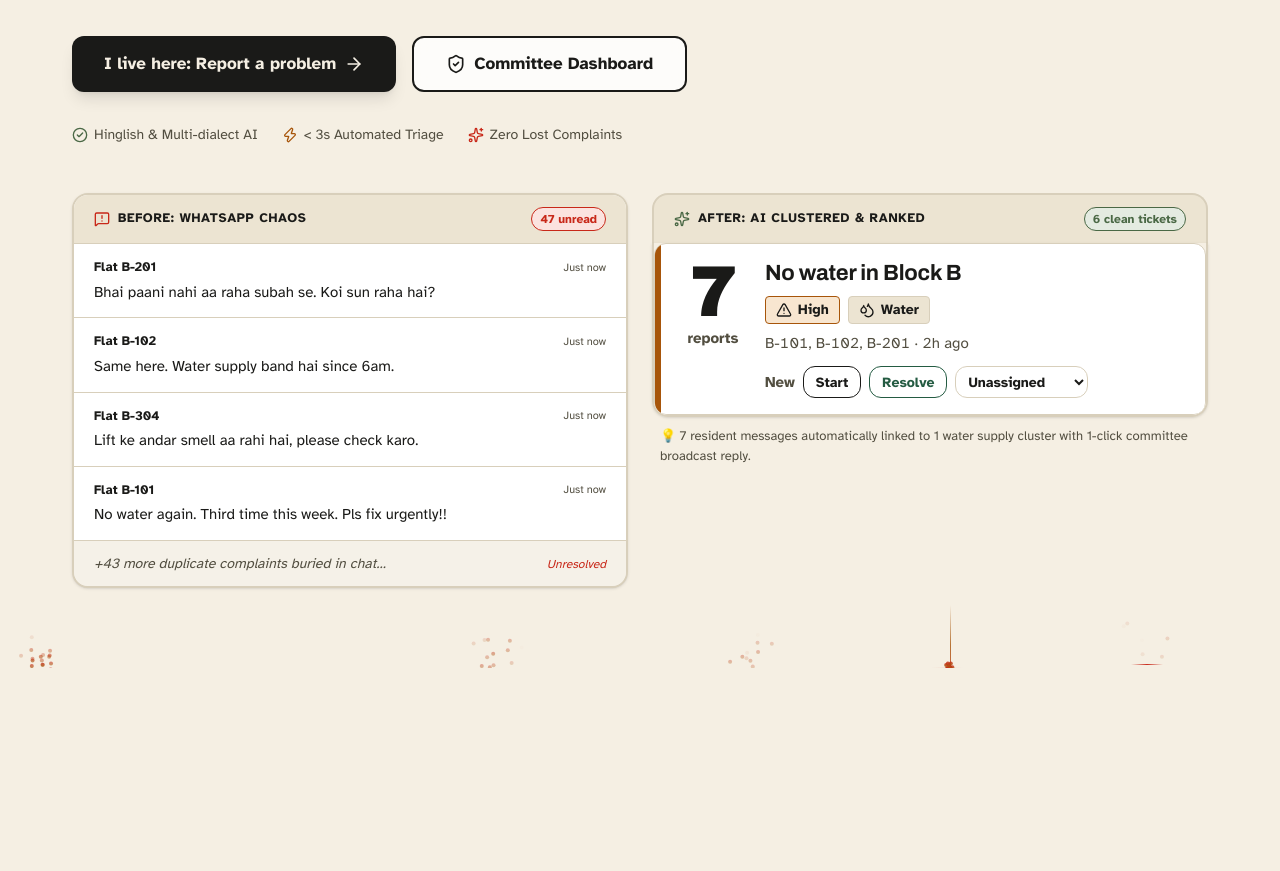
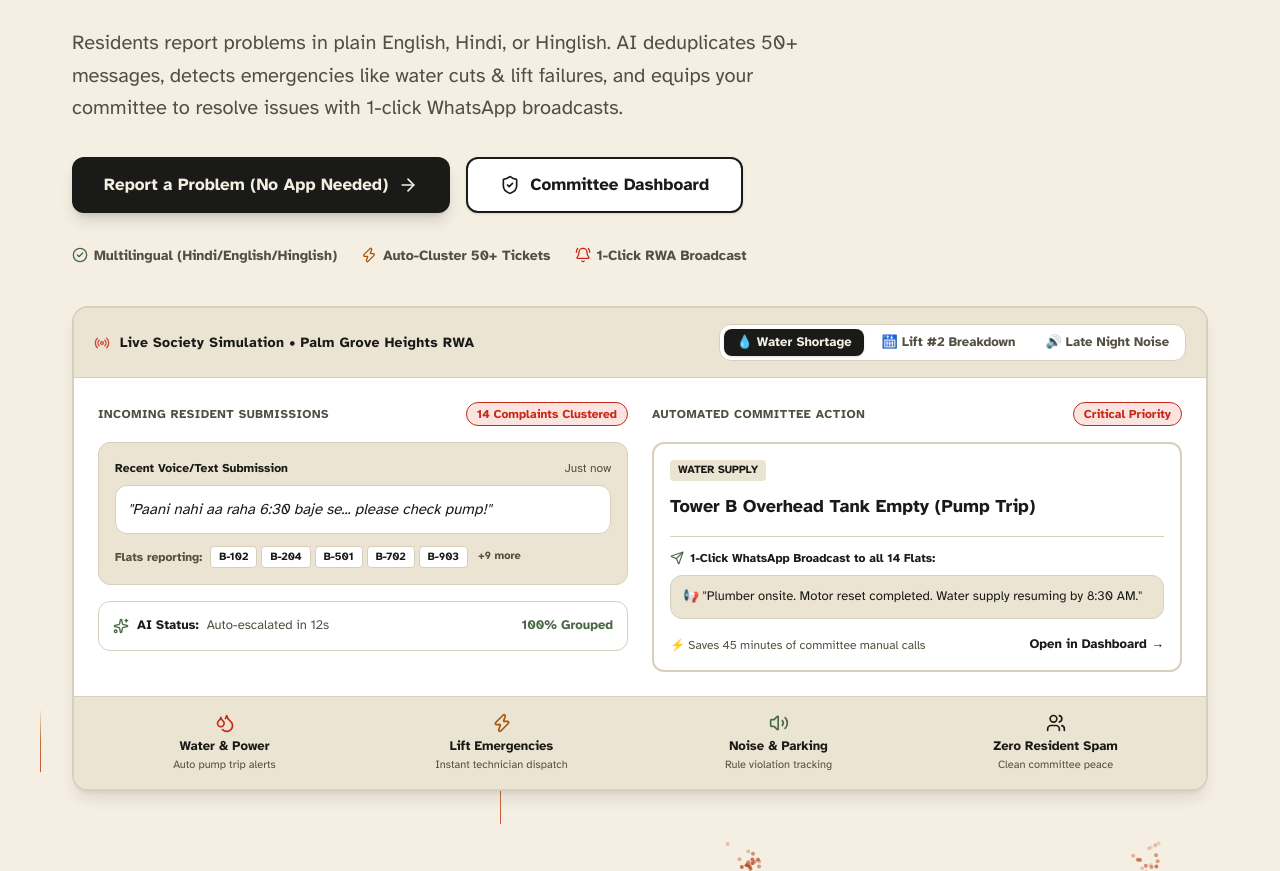
Before and after one commit to shreyansh-real/Zephr_VC, a Next.js app: page / in a window 1280 px wide. Shown: the part 387-1258 px from the top of the page. Before the commit the page ends 1055 px from the top, so only its background shows below. Built offline with nearby package versions, Linux system fonts and the light colour scheme.

Commit message:
feat(hero): add 2-line attractive headline and interactive society resolution hub

```diff
--- a/app/landing-hero.tsx
+++ b/app/landing-hero.tsx
@@ -1,183 +1,322 @@
 "use client";
 
-import { useRef } from "react";
+import { useState } from "react";
 import Link from "next/link";
-import { ClusterCard } from "@/components/cluster-card";
 import { TypewriterEffectSmooth } from "@/components/ui/typewriter-effect";
 import { BackgroundBeamsWithCollision } from "@/components/ui/background-beams-with-collision";
-import { ArrowRight, ShieldCheck, Zap, MessageSquareWarning, Sparkles, CheckCircle2 } from "lucide-react";
+import {
+  ArrowRight,
+  ShieldCheck,
+  Zap,
+  Sparkles,
+  Droplets,
+  Volume2,
+  Users,
+  CheckCircle2,
+  Radio,
+  Send,
+  BellRing
+} from "lucide-react";
 
-const DEMO_CLUSTER = {
-  id: "demo",
-  title: "No water in Block B",
-  category: "Water",
-  urgency: "High",
-  status: "New",
-  assignee: null,
-  complaint_count: 7,
-  flats: ["B-101", "B-102", "B-201"],
-  needs_review: false,
-  escalated: false,
-  created_at: { _seconds: Math.floor(Date.now() / 1000) - 7200 },
-  urgency_rank: 2,
-};
+interface TabData {
+  id: string;
+  label: string;
+  category: string;
+  title: string;
+  urgency: "Critical" | "High" | "Medium";
+  urgencyColor: string;
+  badgeBg: string;
+  flats: string[];
+  complaintCount: number;
+  sampleChat: string;
+  resolutionTime: string;
+  broadcastMessage: string;
+}
 
-const DEMO_MESSAGES = [
-  { id: 1, from: "Flat B-201", text: "Bhai paani nahi aa raha subah se. Koi sun raha hai?" },
-  { id: 2, from: "Flat B-102", text: "Same here. Water supply band hai since 6am." },
-  { id: 3, from: "Flat B-304", text: "Lift ke andar smell aa rahi hai, please check karo." },
-  { id: 4, from: "Flat B-101", text: "No water again. Third time this week. Pls fix urgently!!" },
+const TABS: TabData[] = [
+  {
+    id: "water",
+    label: "💧 Water Shortage",
+    category: "Water Supply",
+    title: "Tower B Overhead Tank Empty (Pump Trip)",
+    urgency: "Critical",
+    urgencyColor: "var(--critical)",
+    badgeBg: "var(--critical-tint)",
+    flats: ["B-102", "B-204", "B-501", "B-702", "B-903"],
+    complaintCount: 14,
+    sampleChat: '"Paani nahi aa raha 6:30 baje se... please check pump!"',
+    resolutionTime: "Auto-escalated in 12s",
+    broadcastMessage: "Plumber onsite. Motor reset completed. Water supply resuming by 8:30 AM."
+  },
+  {
+    id: "lift",
+    label: "🛗 Lift #2 Breakdown",
+    category: "Elevator Maintenance",
+    title: "Tower A Passenger Lift Stuck at 4th Floor",
+    urgency: "Critical",
+    urgencyColor: "var(--critical)",
+    badgeBg: "var(--critical-tint)",
+    flats: ["A-401", "A-404", "A-802"],
+    complaintCount: 8,
+    sampleChat: '"Lift #2 making strange sound and halted at 4th floor."',
+    resolutionTime: "Technician dispatched",
+    broadcastMessage: "OTIS technician at Tower A. Lift #1 operational, Lift #2 under inspection."
+  },
+  {
+    id: "noise",
+    label: "🔊 Late Night Noise",
+    category: "Community & Quiet Hours",
+    title: "Clubhouse Terrace Music After 10:30 PM",
+    urgency: "Medium",
+    urgencyColor: "var(--high)",
+    badgeBg: "var(--high-tint)",
+    flats: ["C-201", "C-202"],
+    complaintCount: 5,
+    sampleChat: '"Too loud party noise near Tower C terrace."',
+    resolutionTime: "Guard alerted",
+    broadcastMessage: "Security team requested clubhouse music volume be turned down per RWA rules."
+  }
 ];
 
 export function LandingHero() {
-  const hasCountedRef = useRef<boolean>(false);
+  const [activeTab, setActiveTab] = useState<string>("water");
+  const currentTab = TABS.find((t) => t.id === activeTab) || TABS[0];
 
   const typewriterWords = [
-    { text: "20" },
-    { text: "messages." },
-    { text: "6" },
-    { text: "issues." },
-    { text: "Start" },
-    { text: "with" },
-    { text: "the" },
-    { text: "red", className: "text-[var(--critical)]" },
-    { text: "one.", className: "text-[var(--critical)]" },
+    { text: "Smart" },
+    { text: "AI" },
+    { text: "Triage" },
+    { text: "for" },
+    { text: "Housing" },
+    { text: "Societies." },
   ];
 
   return (
     <BackgroundBeamsWithCollision className="py-12 md:py-20">
       <div className="max-w-[1200px] w-full mx-auto px-4 md:px-8 relative z-10">
 
-        {/* Pill Badge */}
-        <div className="flex justify-center md:justify-start mb-6">
-          <div className="inline-flex items-center gap-2 px-3.5 py-1.5 rounded-full border border-[var(--border-strong)] bg-[var(--surface)]/90 backdrop-blur-sm shadow-sm">
-            <span className="flex h-2 w-2 rounded-full bg-[var(--critical)] animate-pulse" />
-            <span className="text-[13px] font-semibold tracking-wide text-[var(--ink)]">
-              AI Society Triage • Built for RWA Committees
+        {/* Top Community Badge */}
+        <div className="flex justify-center md:justify-start mb-4">
+          <div className="inline-flex items-center gap-2 px-4 py-1.5 rounded-full border border-[var(--border-strong)] bg-[var(--surface)]/90 backdrop-blur-md shadow-sm">
+            <span className="flex h-2.5 w-2.5 rounded-full bg-[var(--critical)] animate-pulse" />
+            <span className="text-[13px] sm:text-[14px] font-bold tracking-wide text-[var(--ink)]">
+              Next-Gen RWA & Society Management System
             </span>
           </div>
         </div>
 
-        {/* Hero Top Grid */}
-        <div className="max-w-[840px] mb-12 text-center md:text-left">
-          {/* Animated Headline */}
+        {/* 2-Line Hero Section Header */}
+        <div className="max-w-[900px] mb-10 text-center md:text-left">
+          {/* Line 1: Typewriter Animation */}
           <TypewriterEffectSmooth
             words={typewriterWords}
-            className="justify-center md:justify-start mb-4"
+            className="justify-center md:justify-start -mb-1"
           />
 
-          {/* Subtitle */}
-          <p className="text-[18px] sm:text-[20px] md:text-[22px] font-medium text-[var(--muted-foreground)] mb-8 leading-relaxed max-w-[720px]">
-            AI reads noisy WhatsApp chats, extracts real problems, groups duplicates into single actionable clusters, and prioritizes urgent emergencies.
+          {/* Line 2: Catchy & Informative Follow-up */}
+          <h2 className="text-[26px] sm:text-[34px] md:text-[44px] font-black font-display tracking-tight text-[var(--ink)] leading-[1.15] mb-5">
+            Turn WhatsApp chaos into prioritized, solved issues.
+          </h2>
+
+          {/* High-Clarity Subtitle */}
+          <p className="text-[17px] sm:text-[19px] md:text-[20px] font-normal text-[var(--muted-foreground)] mb-8 leading-relaxed max-w-[780px]">
+            Residents report problems in plain English, Hindi, or Hinglish. AI deduplicates 50+ messages, detects emergencies like water cuts &amp; lift failures, and equips your committee to resolve issues with 1-click WhatsApp broadcasts.
           </p>
 
-          {/* CTA Buttons */}
+          {/* High-Contrast CTA Buttons */}
           <div className="flex flex-col sm:flex-row items-stretch sm:items-center gap-4 mb-8">
             <Link
               href="/report"
-              className="group relative inline-flex items-center justify-center gap-2 h-14 px-8 rounded-xl font-bold text-[17px] bg-[var(--ink)] text-[var(--ink-inverse)] shadow-lg shadow-black/10 hover:opacity-95 hover:scale-[1.01] active:scale-[0.99] transition-all focus:outline-none focus:ring-4 focus:ring-[var(--border-strong)]"
+              className="group relative inline-flex items-center justify-center gap-2.5 h-14 px-8 rounded-xl font-black text-[17px] bg-[var(--ink)] text-[var(--ink-inverse)] shadow-lg shadow-black/15 hover:opacity-90 hover:scale-[1.01] active:scale-[0.99] transition-all focus:outline-none focus:ring-4 focus:ring-[var(--border-strong)]"
             >
-              <span>I live here: Report a problem</span>
+              <span>Report a Problem (No App Needed)</span>
               <ArrowRight className="w-5 h-5 transition-transform group-hover:translate-x-1" />
             </Link>
 
             <Link
               href="/committee"
-              className="inline-flex items-center justify-center gap-2 h-14 px-8 rounded-xl font-bold text-[17px] border-2 border-[var(--ink)] text-[var(--ink)] bg-[var(--surface)]/80 backdrop-blur-sm hover:bg-[var(--surface-2)] hover:scale-[1.01] active:scale-[0.99] transition-all focus:outline-none focus:ring-4 focus:ring-[var(--border-strong)]"
+              className="inline-flex items-center justify-center gap-2.5 h-14 px-8 rounded-xl font-bold text-[17px] border-2 border-[var(--ink)] text-[var(--ink)] bg-[var(--surface)] hover:bg-[var(--surface-2)] hover:scale-[1.01] active:scale-[0.99] transition-all focus:outline-none focus:ring-4 focus:ring-[var(--border-strong)] shadow-sm"
             >
               <ShieldCheck className="w-5 h-5 text-[var(--ink)]" />
               <span>Committee Dashboard</span>
             </Link>
           </div>
 
-          {/* Quick Value Metrics */}
-          <div className="flex flex-wrap items-center justify-center md:justify-start gap-4 sm:gap-6 text-[13px] sm:text-[14px] font-medium text-[var(--muted-foreground)]">
+          {/* Fast Feature Badges */}
+          <div className="flex flex-wrap items-center justify-center md:justify-start gap-4 sm:gap-6 text-[13px] sm:text-[14px] font-bold text-[var(--muted-foreground)]">
             <div className="flex items-center gap-1.5">
               <CheckCircle2 className="w-4 h-4 text-[var(--low)]" />
-              <span>Hinglish & Multi-dialect AI</span>
+              <span>Multilingual (Hindi/English/Hinglish)</span>
             </div>
             <div className="flex items-center gap-1.5">
               <Zap className="w-4 h-4 text-[var(--high)]" />
-              <span>&lt; 3s Automated Triage</span>
+              <span>Auto-Cluster 50+ Tickets</span>
             </div>
             <div className="flex items-center gap-1.5">
-              <Sparkles className="w-4 h-4 text-[var(--critical)]" />
-              <span>Zero Lost Complaints</span>
+              <BellRing className="w-4 h-4 text-[var(--critical)]" />
+              <span>1-Click RWA Broadcast</span>
             </div>
           </div>
         </div>
 
-        {/* Before / After Interactive Showcase */}
-        <div className="grid grid-cols-1 md:grid-cols-2 gap-6 items-start">
+        {/* Interactive Society Pulse & Live Resolution Hub */}
+        <div className="rounded-2xl border-2 border-[var(--border-token)] bg-[var(--surface)] shadow-lg overflow-hidden backdrop-blur-md">
 
-          {/* Before — WhatsApp Chaos */}
-          <div
-            className="rounded-2xl border-2 border-[var(--border-token)] overflow-hidden shadow-sm backdrop-blur-sm"
-            style={{ backgroundColor: "var(--surface)" }}
-            aria-label="Before: raw WhatsApp messages"
-          >
-            <div
-              className="px-5 py-3 border-b border-[var(--border-token)] flex items-center justify-between"
-              style={{ backgroundColor: "var(--surface-2)" }}
-            >
-              <div className="flex items-center gap-2">
-                <MessageSquareWarning className="w-4 h-4 text-[var(--critical)]" />
-                <span className="text-[13px] font-bold text-[var(--ink)] uppercase tracking-wider">
-                  Before: WhatsApp Chaos
-                </span>
-              </div>
-              <span className="text-[12px] font-bold px-2 py-0.5 rounded-full bg-[var(--critical-tint)] text-[var(--critical)] border border-[var(--critical)]">
-                47 unread
-              </span>
-            </div>
-            <ul className="divide-y divide-[var(--border-token)]">
-              {DEMO_MESSAGES.map((msg) => (
-                <li key={msg.id} className="px-5 py-3.5 flex flex-col gap-1 transition-colors hover:bg-[var(--surface-2)]">
-                  <div className="flex items-center justify-between">
-                    <span className="text-[13px] font-bold text-[var(--ink)]">{msg.from}</span>
-                    <span className="text-[11px] text-[var(--muted-foreground)]">Just now</span>
-                  </div>
-                  <span className="text-[15px] text-[var(--ink)]" style={{ lineHeight: 1.45 }}>{msg.text}</span>
-                </li>
-              ))}
-              <li className="px-5 py-3 text-[14px] text-[var(--muted-foreground)] italic flex items-center justify-between bg-[var(--surface-2)]/50">
-                <span>+43 more duplicate complaints buried in chat…</span>
-                <span className="text-[12px] font-medium text-[var(--critical)]">Unresolved</span>
-              </li>
-            </ul>
-          </div>
-
-          {/* After — AI Clustered & Actionable */}
-          <div aria-label="After: AI-grouped issue" className="flex flex-col">
-            <div
-              className="px-5 py-3 rounded-t-2xl border-2 border-b-0 border-[var(--border-token)] flex items-center justify-between"
-              style={{ backgroundColor: "var(--surface-2)" }}
-            >
-              <div className="flex items-center gap-2">
-                <Sparkles className="w-4 h-4 text-[var(--low)]" />
-                <span className="text-[13px] font-bold text-[var(--ink)] uppercase tracking-wider">
-                  After: AI Clustered & Ranked
-                </span>
-              </div>
-              <span className="text-[12px] font-bold px-2 py-0.5 rounded-full bg-[var(--low-tint)] text-[var(--low)] border border-[var(--low)]">
-                6 clean tickets
+          {/* Header Bar */}
+          <div className="px-5 py-4 border-b border-[var(--border-token)] bg-[var(--surface-2)] flex flex-wrap items-center justify-between gap-3">
+            <div className="flex items-center gap-2.5">
+              <Radio className="w-4 h-4 text-[var(--critical)] animate-pulse" />
+              <span className="text-[14px] font-bold text-[var(--ink)] tracking-wide">
+                Live Society Simulation • Palm Grove Heights RWA
               </span>
             </div>
 
-            <div className="rounded-b-2xl border-2 border-t-0 border-[var(--border-token)] overflow-hidden shadow-sm">
-              <ClusterCard
-                cluster={DEMO_CLUSTER}
-                variant="row"
-                onClick={() => {}}
-                onUpdate={() => {}}
-                hasCountedRef={hasCountedRef}
-              />
+            {/* Quick Interactive Selector */}
+            <div className="flex items-center gap-1.5 bg-[var(--surface)] p-1 rounded-lg border border-[var(--border-token)]">
+              {TABS.map((tab) => (
+                <button
+                  key={tab.id}
+                  onClick={() => setActiveTab(tab.id)}
+                  className={`px-3 py-1 text-[13px] font-bold rounded-md transition-all ${
+                    activeTab === tab.id
+                      ? "bg-[var(--ink)] text-[var(--ink-inverse)] shadow-sm"
+                      : "text-[var(--muted-foreground)] hover:text-[var(--ink)] hover:bg-[var(--surface-2)]"
+                  }`}
+                >
+                  {tab.label}
+                </button>
+              ))}
+            </div>
+          </div>
+
+          {/* Interactive Hub Grid */}
+          <div className="p-5 sm:p-6 grid grid-cols-1 lg:grid-cols-12 gap-6 items-start">
+
+            {/* Left Column: Raw Resident Messages (Grouped Automatically) */}
+            <div className="lg:col-span-6 flex flex-col gap-4">
+              <div className="flex items-center justify-between">
+                <span className="text-[12px] font-bold uppercase tracking-wider text-[var(--muted-foreground)]">
+                  Incoming Resident Submissions
+                </span>
+                <span className="text-[12px] font-bold px-2.5 py-0.5 rounded-full bg-[var(--critical-tint)] text-[var(--critical)] border border-[var(--critical)]">
+                  {currentTab.complaintCount} Complaints Clustered
+                </span>
+              </div>
+
+              {/* Chat Simulation Bubble */}
+              <div className="p-4 rounded-xl border border-[var(--border-token)] bg-[var(--surface-2)] flex flex-col gap-2">
+                <div className="flex items-center justify-between text-[12px] text-[var(--muted-foreground)]">
+                  <span className="font-bold text-[var(--ink)]">Recent Voice/Text Submission</span>
+                  <span>Just now</span>
+                </div>
+                <p className="text-[15px] font-medium text-[var(--ink)] italic bg-[var(--surface)] p-3 rounded-lg border border-[var(--border-token)]">
+                  {currentTab.sampleChat}
+                </p>
+                <div className="flex items-center gap-2 pt-1">
+                  <span className="text-[12px] font-semibold text-[var(--muted-foreground)]">Flats reporting:</span>
+                  <div className="flex flex-wrap gap-1">
+                    {currentTab.flats.map((flat) => (
+                      <span key={flat} className="text-[11px] font-bold px-2 py-0.5 rounded bg-[var(--surface)] text-[var(--ink)] border border-[var(--border-token)]">
+                        {flat}
+                      </span>
+                    ))}
+                    <span className="text-[11px] font-bold px-1.5 py-0.5 text-[var(--muted-foreground)]">
+                      +{currentTab.complaintCount - currentTab.flats.length} more
+                    </span>
+                  </div>
+                </div>
+              </div>
+
+              {/* AI Auto-Diagnosis */}
+              <div className="p-3.5 rounded-xl border border-[var(--border-token)] bg-[var(--surface)] flex items-center justify-between text-[13px]">
+                <div className="flex items-center gap-2">
+                  <Sparkles className="w-4 h-4 text-[var(--low)]" />
+                  <span className="font-bold text-[var(--ink)]">AI Status:</span>
+                  <span className="text-[var(--muted-foreground)]">{currentTab.resolutionTime}</span>
+                </div>
+                <span className="font-bold text-[var(--low)]">100% Grouped</span>
+              </div>
             </div>
 
-            <p className="text-[13px] text-[var(--muted-foreground)] mt-2.5 px-2 text-center md:text-left">
-              💡 7 resident messages automatically linked to 1 water supply cluster with 1-click committee broadcast reply.
-            </p>
+            {/* Right Column: AI Cluster & Instant RWA WhatsApp Broadcast */}
+            <div className="lg:col-span-6 flex flex-col gap-4">
+              <div className="flex items-center justify-between">
+                <span className="text-[12px] font-bold uppercase tracking-wider text-[var(--muted-foreground)]">
+                  Automated Committee Action
+                </span>
+                <span
+                  className="text-[12px] font-black px-2.5 py-0.5 rounded-full"
+                  style={{ backgroundColor: currentTab.badgeBg, color: currentTab.urgencyColor, border: `1px solid ${currentTab.urgencyColor}` }}
+                >
+                  {currentTab.urgency} Priority
+                </span>
+              </div>
+
+              {/* Resolved Action Box */}
+              <div className="p-4 rounded-xl border-2 border-[var(--border-token)] bg-[var(--surface)] flex flex-col gap-3">
+                <div className="flex items-center gap-2">
+                  <span className="text-[11px] font-black px-2 py-0.5 rounded bg-[var(--surface-2)] text-[var(--ink)] uppercase">
+                    {currentTab.category}
+                  </span>
+                </div>
+
+                <h4 className="text-[18px] font-bold text-[var(--ink)]">
+                  {currentTab.title}
+                </h4>
+
+                {/* Instant 1-Click WhatsApp Broadcast Feature */}
+                <div className="mt-1 pt-3 border-t border-[var(--border-token)] flex flex-col gap-2">
+                  <div className="flex items-center justify-between">
+                    <span className="text-[12px] font-bold text-[var(--ink)] flex items-center gap-1.5">
+                      <Send className="w-3.5 h-3.5 text-[var(--low)]" />
+                      1-Click WhatsApp Broadcast to all {currentTab.complaintCount} Flats:
+                    </span>
+                  </div>
+                  <div className="p-3 rounded-lg bg-[var(--surface-2)] text-[13px] font-medium text-[var(--ink)] border border-[var(--border-token)] leading-snug">
+                    📢 &quot;{currentTab.broadcastMessage}&quot;
+                  </div>
+                </div>
+
+                <div className="flex items-center justify-between pt-1">
+                  <span className="text-[12px] text-[var(--muted-foreground)] font-medium">
+                    ⚡ Saves 45 minutes of committee manual calls
+                  </span>
+                  <Link
+                    href="/committee"
+                    className="text-[13px] font-bold text-[var(--ink)] hover:underline flex items-center gap-1"
+                  >
+                    Open in Dashboard &rarr;
+                  </Link>
+                </div>
+              </div>
+            </div>
+
           </div>
+
+          {/* Bottom Society Benefits Strip */}
+          <div className="border-t border-[var(--border-token)] bg-[var(--surface-2)] px-5 py-4 grid grid-cols-2 md:grid-cols-4 gap-4 text-center">
+            <div className="flex flex-col items-center">
+              <Droplets className="w-5 h-5 text-[var(--critical)] mb-1" />
+              <span className="text-[13px] font-bold text-[var(--ink)]">Water &amp; Power</span>
+              <span className="text-[11px] text-[var(--muted-foreground)]">Auto pump trip alerts</span>
+            </div>
+            <div className="flex flex-col items-center">
+              <Zap className="w-5 h-5 text-[var(--high)] mb-1" />
+              <span className="text-[13px] font-bold text-[var(--ink)]">Lift Emergencies</span>
+              <span className="text-[11px] text-[var(--muted-foreground)]">Instant technician dispatch</span>
+            </div>
+            <div className="flex flex-col items-center">
+              <Volume2 className="w-5 h-5 text-[var(--low)] mb-1" />
+              <span className="text-[13px] font-bold text-[var(--ink)]">Noise &amp; Parking</span>
+              <span className="text-[11px] text-[var(--muted-foreground)]">Rule violation tracking</span>
+            </div>
+            <div className="flex flex-col items-center">
+              <Users className="w-5 h-5 text-[var(--ink)] mb-1" />
+              <span className="text-[13px] font-bold text-[var(--ink)]">Zero Resident Spam</span>
+              <span className="text-[11px] text-[var(--muted-foreground)]">Clean committee peace</span>
+            </div>
+          </div>
+
         </div>
 
       </div>
```
